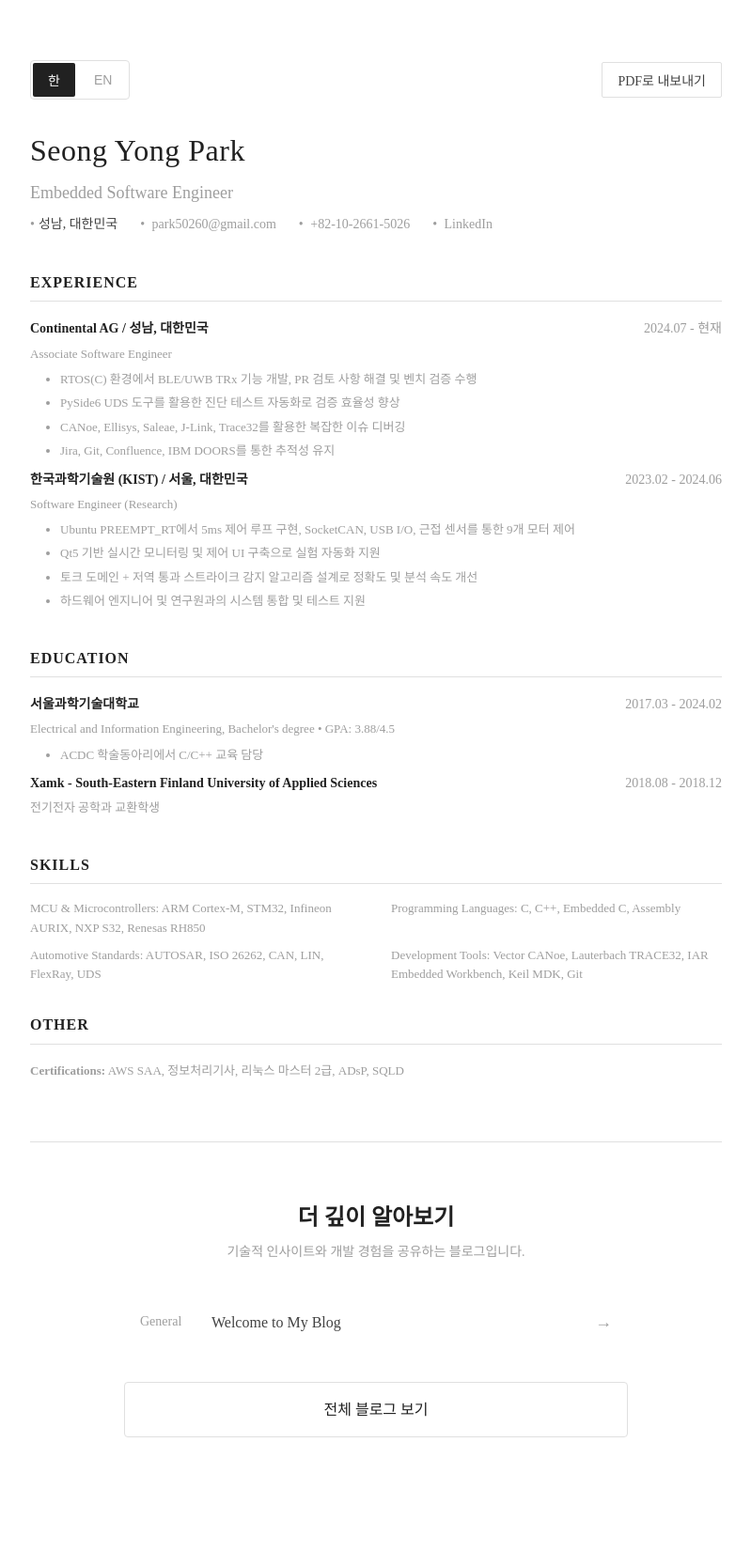
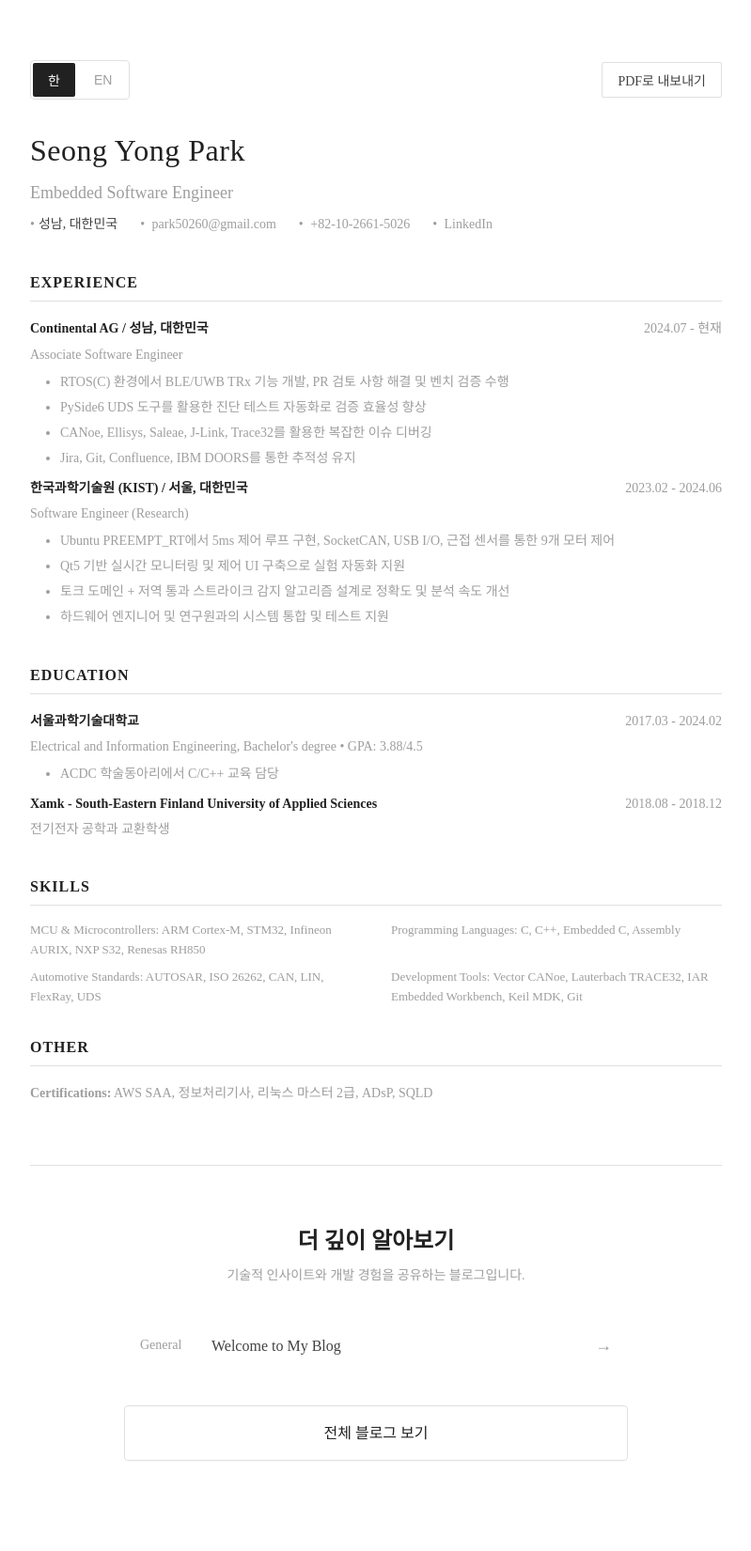
Before and after one commit to Seong-Yong-Park/Seong-Yong-Park.github.io, a Jekyll site: the page built from index.html, in a window 1280 px wide. Shown: the whole page at 94% size, without its empty margins (240-1039 px from the left). Built offline with Jekyll 4.4.1, drawn with Linux system fonts in a browser that asks for light colours; before the commit the page ends 1626 px from its top, so only the background shows below that.

Commit message:
Refactor resume styling for improved readability; adjusted flex alignment and enhanced item descriptions with consistent font sizes across sections.

```diff
--- a/assets/css/main.css
+++ b/assets/css/main.css
@@ -714,7 +714,7 @@
 
 .resume-item-description {
     color: var(--color-medium-gray);
-    font-size: 0.8125rem;
+    font-size: 0.875rem;
     margin-bottom: 4px;
 }
 
@@ -722,7 +722,7 @@
     margin-top: 4px;
     padding-left: var(--spacing-md);
     color: var(--color-medium-gray);
-    font-size: 0.8125rem;
+    font-size: 0.875rem;
 }
 
 .resume-item-list li {
--- a/index.html
+++ b/index.html
@@ -250,6 +250,26 @@
             .resume-job-title {
                 font-size: 1.125rem !important;
             }
+            .resume-item-title {
+                color: #212121 !important;
+                font-weight: 700 !important;
+            }
+            .resume-item-description {
+                color: #666666 !important;
+                font-size: 0.875rem !important;
+            }
+            .resume-item-list {
+                font-size: 0.875rem !important;
+            }
+            .resume-item-list li {
+                font-size: 0.875rem !important;
+            }
+            .resume-item-date {
+                color: #666666 !important;
+                font-size: 0.875rem !important;
+            }
+            -webkit-print-color-adjust: exact !important;
+            print-color-adjust: exact !important;
         }
     `;
 
```
Also changed, not shown: other parts of index.html (+1 -1 lines), resume.html (+9 -1 lines).
